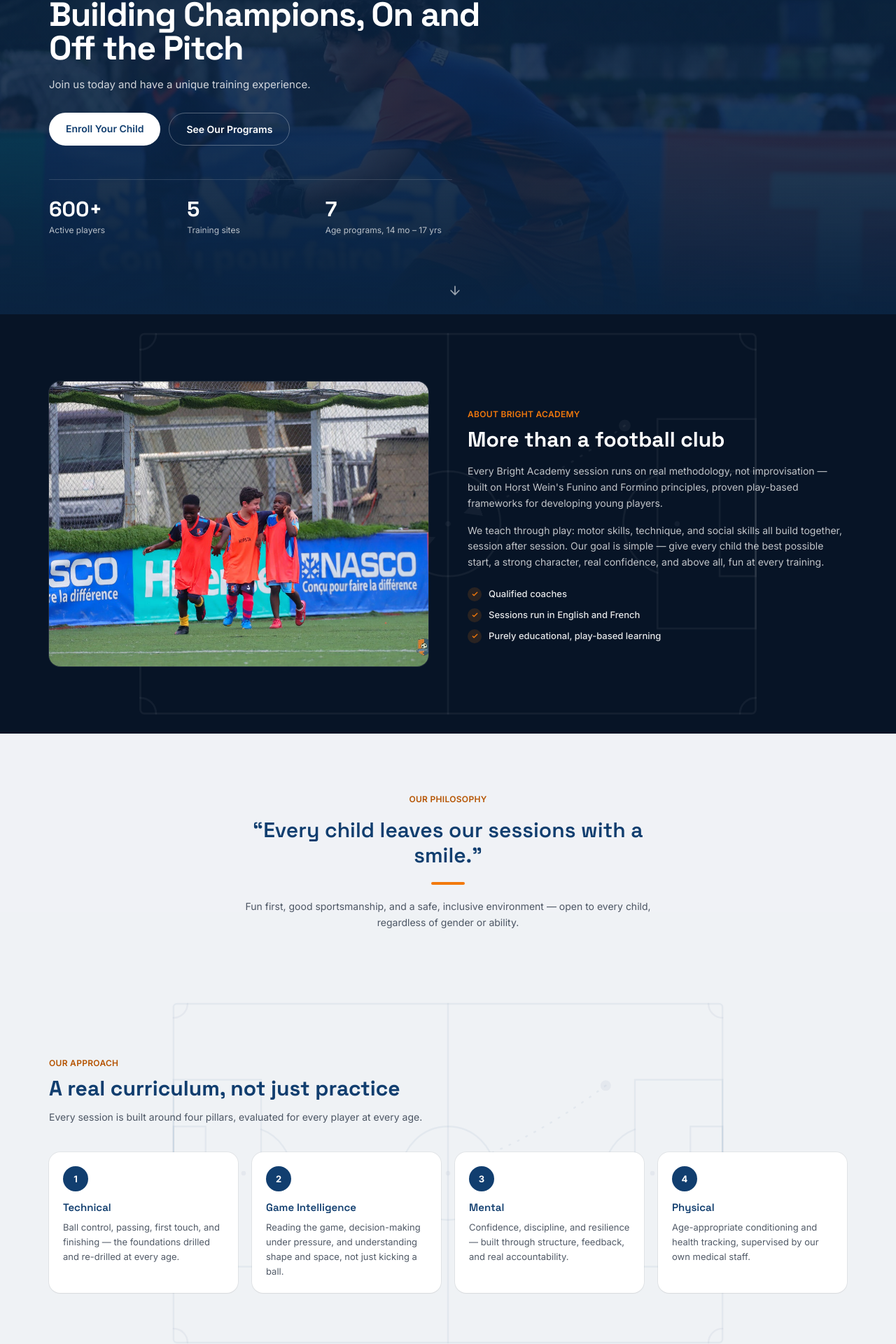
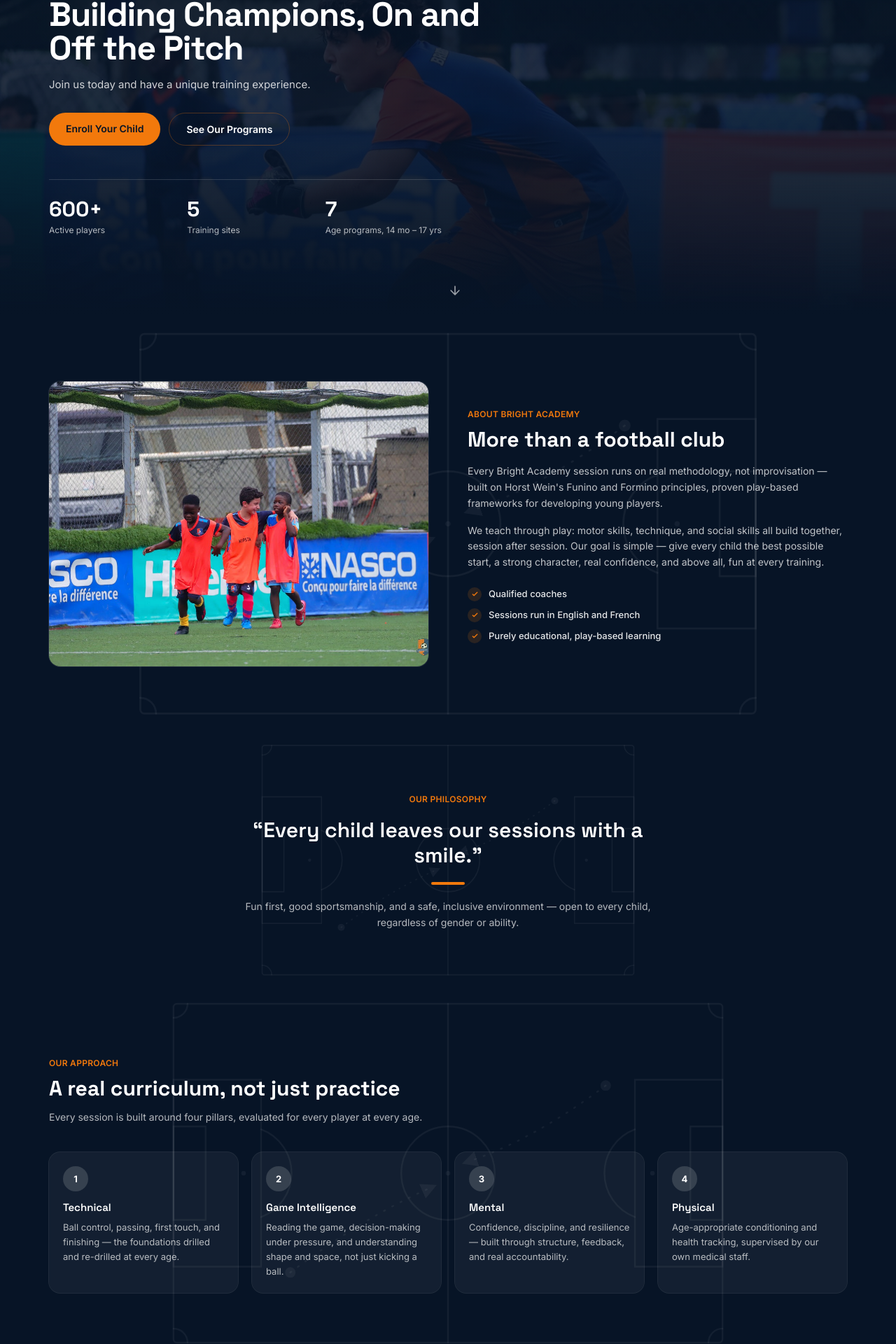
Before and after one commit to brightacademyci/bright-academy-marketing, a Next.js app: page / in a window 1280 px wide. Shown: the part 222-2142 px from the top of the page at 70% size. Built offline with nearby package versions, Linux system fonts and the light colour scheme.

Commit message:
Unify site on dark navy, lean into orange as the accent color

```diff
--- a/app/globals.css
+++ b/app/globals.css
@@ -22,8 +22,8 @@ html {
 }
 
 body {
-  background: theme("colors.bg");
-  color: theme("colors.navy.deep");
+  background: theme("colors.navy.deep");
+  color: theme("colors.white");
   font-family: theme("fontFamily.sans");
 }
 
@@ -31,7 +31,7 @@ body {
    white box with a hard shadow and cramped padding. */
 .leaflet-container {
   font-family: "Inter", system-ui, sans-serif;
-  background: theme("colors.bg");
+  background: theme("colors.navy.deep");
 }
 .leaflet-popup-content-wrapper {
   border-radius: 14px;
@@ -43,3 +43,25 @@ body {
 .leaflet-popup-tip {
   box-shadow: 0 8px 24px rgba(7, 20, 38, 0.1);
 }
+
+/* The site's whole palette is now dark navy + orange, but map tiles are
+   inherently light street-map imagery pulled from OpenStreetMap — an
+   invert+hue-rotate filter is the standard trick for a "dark mode map"
+   without switching tile providers (and taking on a second, differently-
+   rate-limited image host just for this one section). Scoped to the tile
+   pane only, so our own orange/navy pin markers and the popups above stay
+   their real colors instead of getting inverted too. */
+.leaflet-tile-pane {
+  filter: invert(1) hue-rotate(180deg) brightness(0.85) contrast(0.9) saturate(0.6);
+}
+
+/* Leaflet's built-in zoom control ships as hard-coded white squares —
+   restyle to match the dark map rather than punching a white hole in it. */
+.leaflet-control-zoom a {
+  background-color: theme("colors.navy.deep") !important;
+  color: theme("colors.white") !important;
+  border-color: rgba(255, 255, 255, 0.15) !important;
+}
+.leaflet-control-zoom a:hover {
+  background-color: theme("colors.navy.dark") !important;
+}
--- a/components/Approach.tsx
+++ b/components/Approach.tsx
@@ -8,24 +8,24 @@ export function Approach() {
   const { t } = useLanguage();
 
   return (
-    <section id="approach" className="relative overflow-hidden bg-navy/[0.03] py-16 md:py-24">
-      <PitchDiagram className="pointer-events-none absolute inset-0 h-full w-full text-navy/[0.05]" />
+    <section id="approach" className="relative overflow-hidden bg-navy-deep py-16 text-white md:py-24">
+      <PitchDiagram className="pointer-events-none absolute inset-0 h-full w-full text-white/[0.05]" />
       <div className="relative mx-auto max-w-content px-5">
         <Reveal className="max-w-2xl">
-          <span className="text-[12px] font-semibold uppercase tracking-wide text-orange-text">{t.approach.eyebrow}</span>
-          <h2 className="mt-2 font-display text-2xl font-bold text-navy md:text-3xl">{t.approach.title}</h2>
-          <p className="mt-3 text-[14px] text-navy-deep/70">{t.approach.subtitle}</p>
+          <span className="text-[12px] font-semibold uppercase tracking-wide text-orange">{t.approach.eyebrow}</span>
+          <h2 className="mt-2 font-display text-2xl font-bold text-white md:text-3xl">{t.approach.title}</h2>
+          <p className="mt-3 text-[14px] text-white/70">{t.approach.subtitle}</p>
         </Reveal>
 
         <div className="mt-10 grid gap-5 sm:grid-cols-2 lg:grid-cols-4">
           {t.approach.pillars.map((p, i) => (
             <Reveal key={p.title} delay={i * 90}>
-              <div className="h-full rounded-2xl bg-white p-5 shadow-sm ring-1 ring-black/5 transition duration-300 hover:-translate-y-1 hover:shadow-md">
-                <div className="flex h-9 w-9 items-center justify-center rounded-full bg-navy text-[13px] font-bold text-white">
+              <div className="h-full rounded-2xl bg-white/5 p-5 ring-1 ring-white/10 transition duration-300 hover:-translate-y-1 hover:bg-white/10 hover:ring-orange/30">
+                <div className="flex h-9 w-9 items-center justify-center rounded-full bg-white/15 text-[13px] font-bold text-white">
                   {i + 1}
                 </div>
-                <h3 className="mt-3 font-display text-[15px] font-semibold text-navy">{p.title}</h3>
-                <p className="mt-1.5 text-[13px] leading-relaxed text-navy-deep/70">{p.body}</p>
+                <h3 className="mt-3 font-display text-[15px] font-semibold text-white">{p.title}</h3>
+                <p className="mt-1.5 text-[13px] leading-relaxed text-white/70">{p.body}</p>
               </div>
             </Reveal>
           ))}
--- a/components/EnrollCta.tsx
+++ b/components/EnrollCta.tsx
@@ -9,7 +9,7 @@ export function EnrollCta() {
   const { t } = useLanguage();
 
   return (
-    <section id="contact" className="relative overflow-hidden bg-navy py-16 text-white md:py-20">
+    <section id="contact" className="relative overflow-hidden bg-navy-deep py-16 text-white md:py-20">
       <div
         aria-hidden
         className="pointer-events-none absolute -right-24 -top-24 h-64 w-64 rounded-full bg-orange/20 blur-3xl"
@@ -24,7 +24,7 @@ export function EnrollCta() {
         <p className="mt-3 max-w-md text-[14px] text-white/75">{t.enrollCta.subtitle}</p>
         <a
           href={ENROLL_URL}
-          className="mt-7 rounded-full bg-white px-8 py-3.5 text-[14px] font-semibold text-navy transition hover:-translate-y-0.5 hover:bg-white/90 hover:shadow-lg"
+          className="mt-7 rounded-full bg-orange px-8 py-3.5 text-[14px] font-semibold text-navy-deep transition hover:-translate-y-0.5 hover:bg-orange/90 hover:shadow-lg"
         >
           {t.enrollCta.cta}
         </a>
--- a/components/Hero.tsx
+++ b/components/Hero.tsx
@@ -9,7 +9,7 @@ export function Hero() {
   const { t } = useLanguage();
 
   return (
-    <section id="top" className="relative overflow-hidden bg-navy-dark text-white">
+    <section id="top" className="relative overflow-hidden bg-navy-deep text-white">
       <div className="absolute inset-0 animate-kenburns">
         <Image
           src="/images/hero.jpg"
@@ -21,7 +21,7 @@ export function Hero() {
           sizes="100vw"
         />
       </div>
-      <div className="absolute inset-0 bg-gradient-to-b from-navy-dark/80 via-navy-dark/70 to-navy-dark" />
+      <div className="absolute inset-0 bg-gradient-to-b from-navy-deep/80 via-navy-deep/70 to-navy-deep" />
 
       <div className="relative mx-auto flex max-w-content flex-col items-start px-5 py-20 md:py-28">
         <span className="animate-fadeInUp rounded-full bg-white/10 px-3 py-1 text-[12px] font-medium tracking-wide text-white/80">
@@ -43,13 +43,13 @@ export function Hero() {
         <div className="mt-7 flex animate-fadeInUp flex-wrap gap-3" style={{ animationDelay: "240ms" }}>
           <a
             href={ENROLL_URL}
-            className="rounded-full bg-white px-6 py-3 text-[14px] font-semibold text-navy transition hover:-translate-y-0.5 hover:bg-white/90 hover:shadow-lg"
+            className="rounded-full bg-orange px-6 py-3 text-[14px] font-semibold text-navy-deep transition hover:-translate-y-0.5 hover:bg-orange/90 hover:shadow-lg"
           >
             {t.hero.ctaPrimary}
           </a>
           <a
             href="#programs"
-            className="rounded-full border border-white/30 px-6 py-3 text-[14px] font-semibold text-white transition hover:-translate-y-0.5 hover:bg-white/10"
+            className="rounded-full border border-orange/30 px-6 py-3 text-[14px] font-semibold text-white transition hover:-translate-y-0.5 hover:bg-orange/10"
           >
             {t.hero.ctaSecondary}
           </a>
--- a/components/Philosophy.tsx
+++ b/components/Philosophy.tsx
@@ -2,19 +2,21 @@
 
 import { useLanguage } from "./LanguageProvider";
 import { Reveal } from "./Reveal";
+import { PitchDiagram } from "./PitchDiagram";
 
 export function Philosophy() {
   const { t } = useLanguage();
 
   return (
-    <section className="bg-navy/[0.03] py-16 md:py-20">
-      <Reveal className="mx-auto max-w-2xl px-5 text-center">
-        <span className="text-[12px] font-semibold uppercase tracking-wide text-orange-text">{t.philosophy.eyebrow}</span>
-        <p className="mt-4 font-display text-2xl font-semibold leading-snug text-navy md:text-3xl">
+    <section className="relative overflow-hidden bg-navy-deep py-16 text-white md:py-20">
+      <PitchDiagram className="pointer-events-none absolute inset-0 h-full w-full text-white/[0.05]" />
+      <Reveal className="relative mx-auto max-w-2xl px-5 text-center">
+        <span className="text-[12px] font-semibold uppercase tracking-wide text-orange">{t.philosophy.eyebrow}</span>
+        <p className="mt-4 font-display text-2xl font-semibold leading-snug text-white md:text-3xl">
           “{t.philosophy.quote}”
         </p>
         <div className="mx-auto mt-5 h-1 w-12 rounded-full bg-orange" />
-        <p className="mt-5 text-[14px] leading-relaxed text-navy-deep/70">{t.philosophy.subtitle}</p>
+        <p className="mt-5 text-[14px] leading-relaxed text-white/70">{t.philosophy.subtitle}</p>
       </Reveal>
     </section>
   );
--- a/components/Sites.tsx
+++ b/components/Sites.tsx
@@ -57,22 +57,20 @@ export function Sites() {
                 onClick={() => setSelected(i)}
                 className={`flex items-start gap-3 rounded-2xl p-5 text-left shadow-sm ring-1 transition ${
                   i === selected
-                    ? "bg-navy text-white ring-2 ring-orange"
-                    : "bg-white text-navy ring-black/5 hover:ring-navy/25"
+                    ? "bg-white/10 text-white ring-2 ring-orange"
+                    : "bg-white/5 text-white ring-white/10 hover:ring-orange/30"
                 }`}
               >
                 <span
                   className={`mt-0.5 flex h-8 w-8 shrink-0 items-center justify-center rounded-full text-[13px] font-bold ${
-                    i === selected ? "bg-white/15 text-white" : "bg-navy/10 text-navy"
+                    i === selected ? "bg-white/20 text-white" : "bg-white/10 text-white"
                   }`}
                 >
                   {i + 1}
                 </span>
                 <div>
                   <h3 className="text-[14px] font-semibold">{s.name}</h3>
-                  <p className={`mt-0.5 text-[13px] ${i === selected ? "text-white/75" : "text-navy-deep/70"}`}>
-                    {s.area}
-                  </p>
+                  <p className="mt-0.5 text-[13px] text-white/70">{s.area}</p>
                 </div>
               </button>
             ))}
```
Also changed, not shown: components/Footer.tsx (+6 -6 lines), components/Gallery.tsx (+9 -5 lines), components/Header.tsx (+8 -8 lines), components/Programs.tsx (+6 -3 lines).
